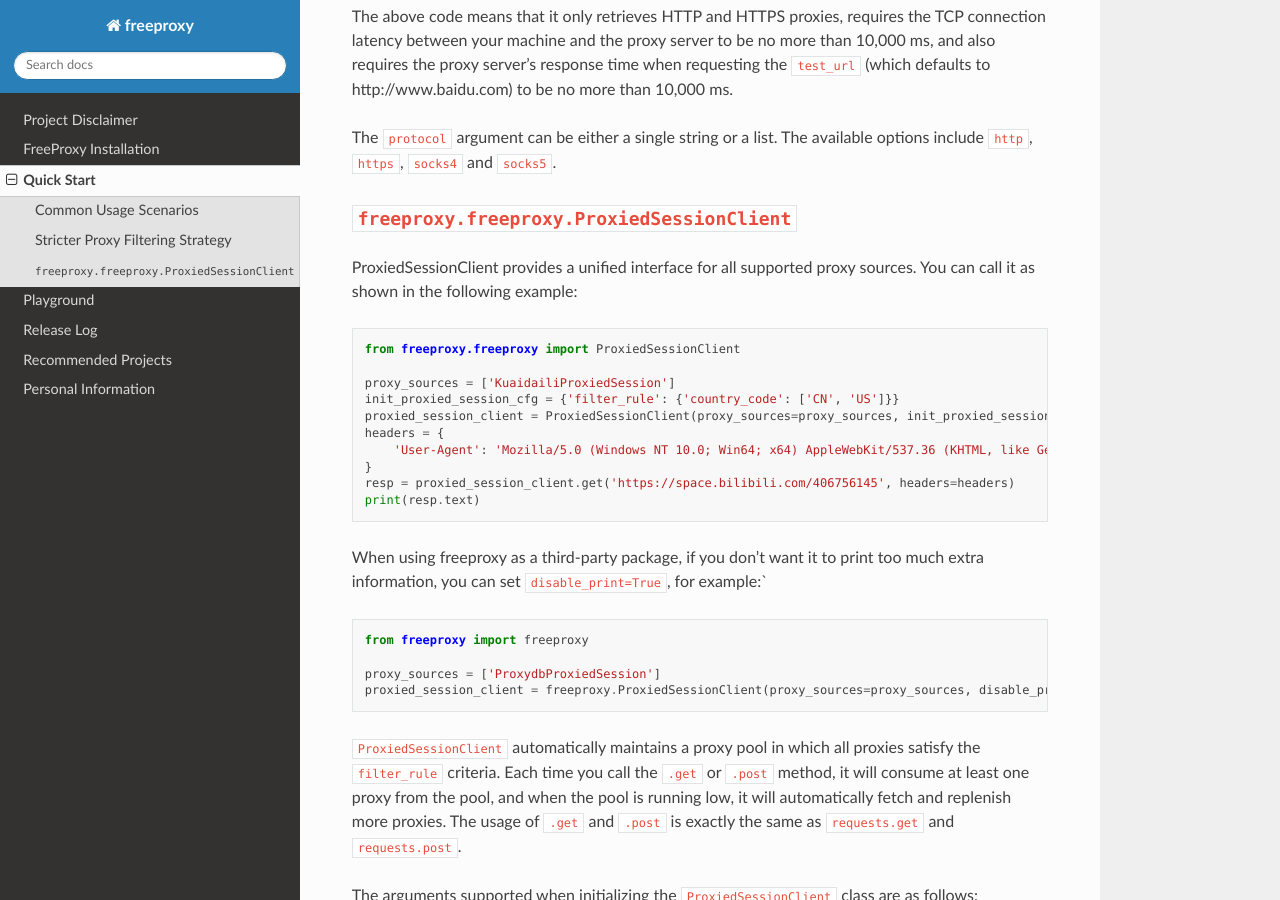
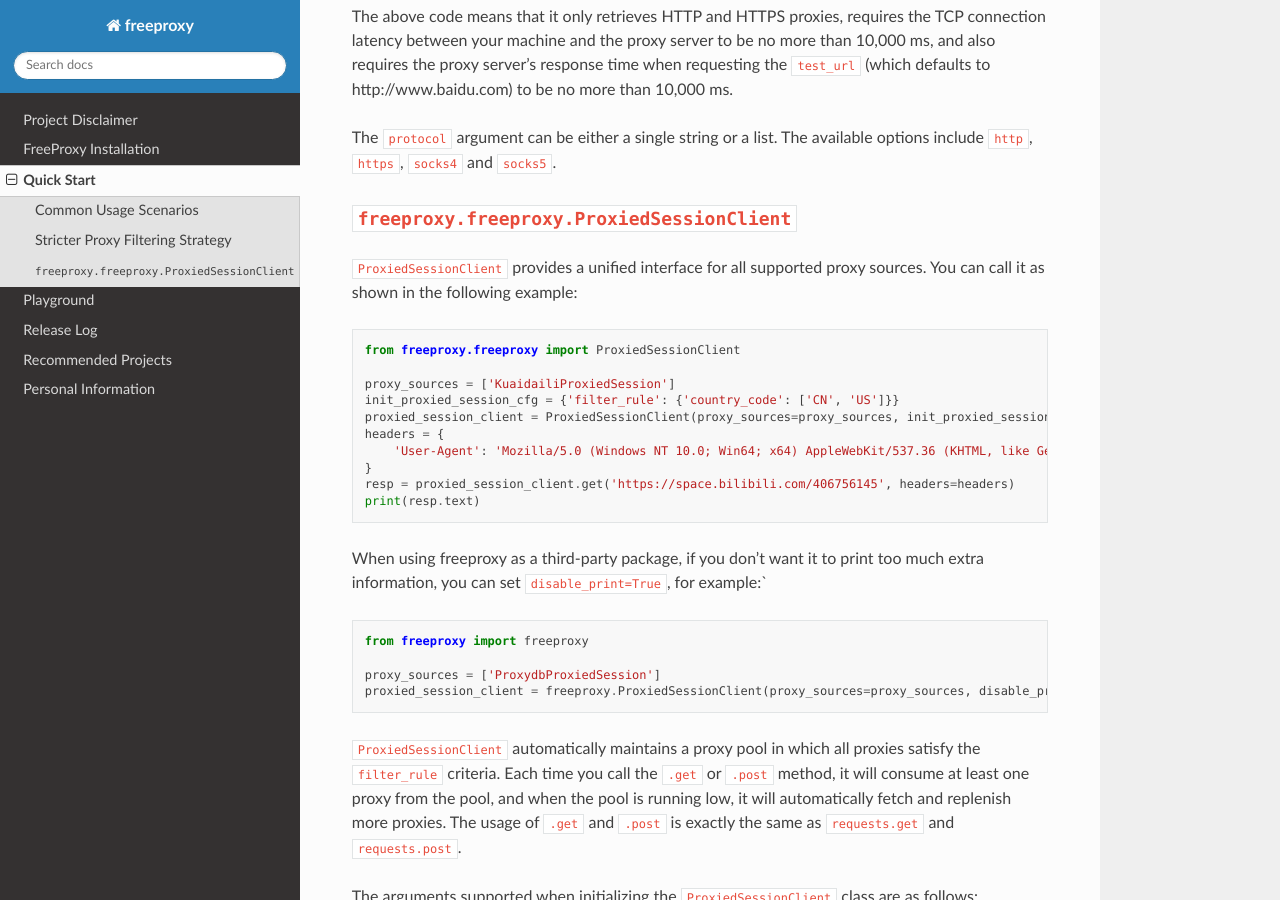
Before and after one commit to CharlesPikachu/freeproxy, a Sphinx documentation site: the page built from docs/Quickstart.md, in a window 1280 px wide and 900 px high, scrolled down 3987 px. Built offline with Sphinx 7.4.7 and the Read the Docs theme 3.1.0, drawn with Linux system fonts in a browser that asks for light colours.

Commit message:
update docs

````diff
--- a/docs/Quickstart.md
+++ b/docs/Quickstart.md
@@ -210,7 +210,7 @@ The available options include `http`, `https`, `socks4` and `socks5`.
 
 #### `freeproxy.freeproxy.ProxiedSessionClient`
 
-ProxiedSessionClient provides a unified interface for all supported proxy sources. You can call it as shown in the following example:
+`ProxiedSessionClient` provides a unified interface for all supported proxy sources. You can call it as shown in the following example:
 
 ```python
 from freeproxy.freeproxy import ProxiedSessionClient
````
Also changed, not shown: README.md (+1 -1 lines).
